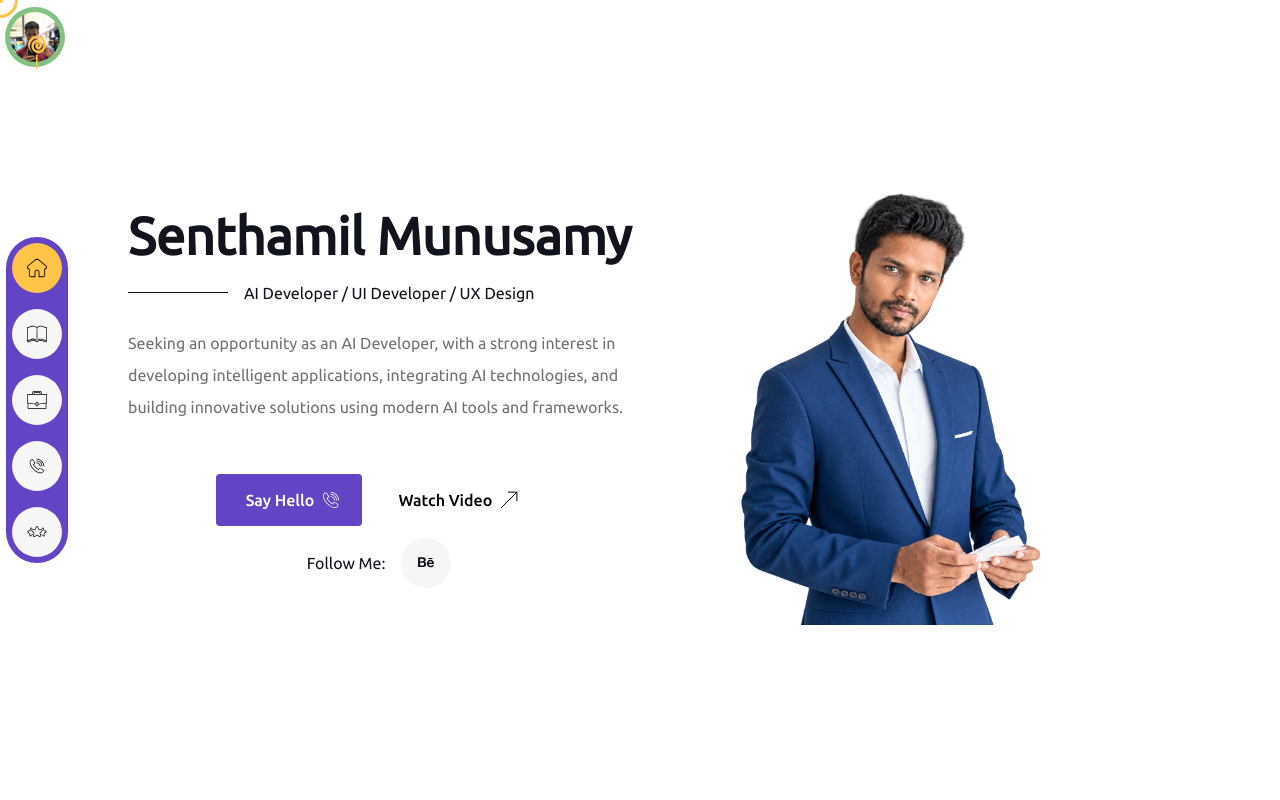
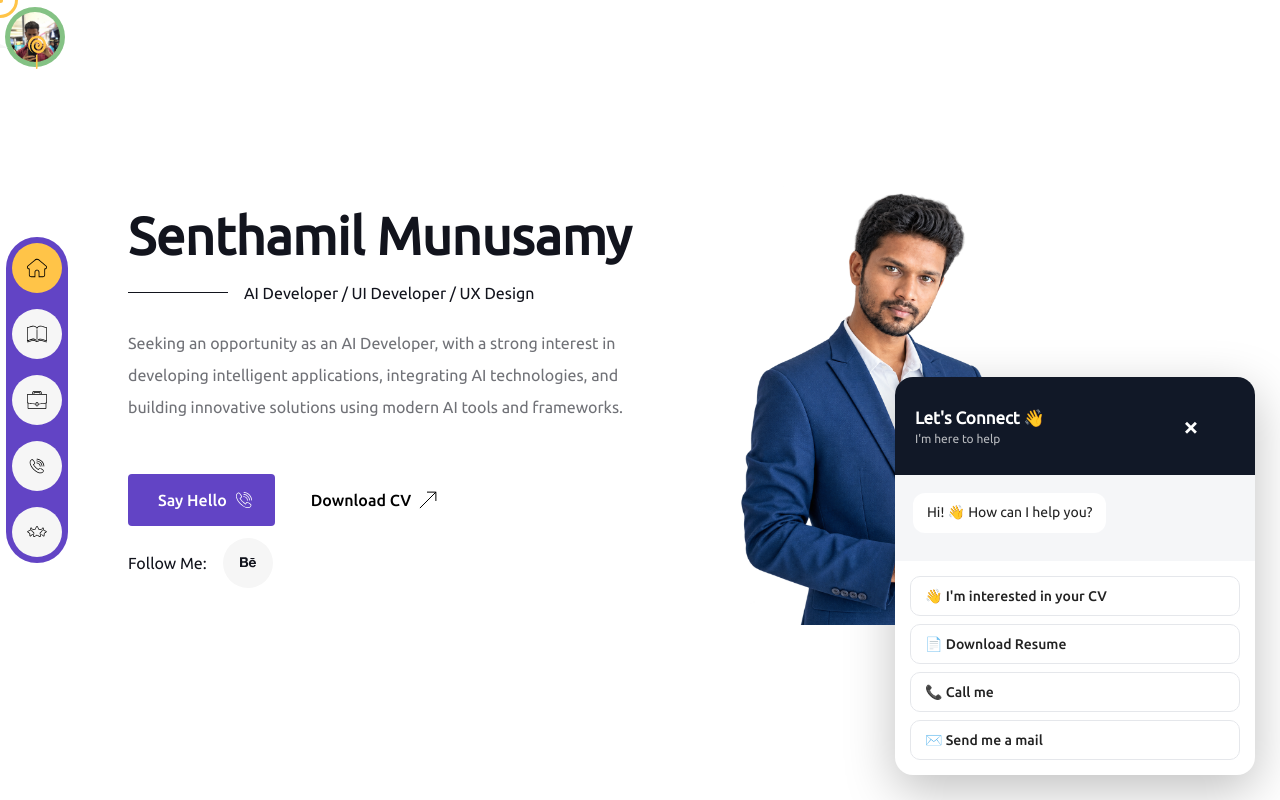
Before and after one commit to JammyJamm/Portfolio, a React (Create React App) app in the folder sourcecode/: page / in a window 1280 px wide. Both pictures are taken after a click on the button "Say Hello". Built offline with nearby package versions, Linux system fonts and the light colour scheme.

Commit message:
#Update Changes - Homepage changes

```diff
--- /dev/null
+++ b/sourcecode/src/pages/chatbot/Chatbot.js
@@ -0,0 +1,98 @@
+import { useState } from "react";
+import cvFile from "../assert/SenthamilResume.pdf";
+import "./style.scss";
+
+const ChatBot = ({ onClose }) => {
+  const [messages, setMessages] = useState([
+    {
+      sender: "bot",
+      text: "Hi! 👋 How can I help you?",
+    },
+  ]);
+
+  const addMessage = (userMessage, botMessage) => {
+    setMessages((prev) => [
+      ...prev,
+      { sender: "user", text: userMessage },
+      { sender: "bot", text: botMessage },
+    ]);
+  };
+
+  const downloadCV = () => {
+    const link = document.createElement("a");
+    link.href = cvFile;
+    link.download = "Senthamil_Munusamy_CV.pdf";
+    document.body.appendChild(link);
+    link.click();
+    document.body.removeChild(link);
+  };
+
+  const handleOption = (option) => {
+    switch (option) {
+      case "cv":
+        addMessage(
+          "I'm interested in your CV",
+          "Sure! You can download my latest CV below.",
+        );
+        break;
+
+      case "resume":
+        addMessage("Download resume", "Your resume download will start now.");
+        downloadCV();
+        break;
+
+      case "call":
+        addMessage("Call me", "Sure! You can call me directly.");
+        window.location.href = "tel:+919XXXXXXXXX";
+        break;
+
+      case "email":
+        addMessage("Send a mail", "Opening your email application...");
+        window.location.href =
+          "mailto:your-email@example.com?subject=Contact%20from%20Portfolio";
+        break;
+
+      default:
+        break;
+    }
+  };
+
+  return (
+    <div className="chatbot">
+      <div className="chatbot-header">
+        <div>
+          <strong>Let's Connect 👋</strong>
+          <span>I'm here to help</span>
+        </div>
+
+        <button className="chatbot-close" onClick={onClose}>
+          ×
+        </button>
+      </div>
+
+      <div className="chatbot-messages">
+        {messages.map((message, index) => (
+          <div key={index} className={`chat-message ${message.sender}`}>
+            {message.text}
+          </div>
+        ))}
+      </div>
+
+      <div className="chatbot-options">
+        <button onClick={() => handleOption("cv")}>
+          👋 I'm interested in your CV
+        </button>
+
+        <button onClick={() => handleOption("resume")}>
+          📄 Download Resume
+        </button>
+
+        <button onClick={() => handleOption("call")}>📞 Call me</button>
+
+        <button onClick={() => handleOption("email")}>✉️ Send me a mail</button>
+      </div>
+    </div>
+  );
+};
+
+export default ChatBot;
--- /dev/null
+++ b/sourcecode/src/pages/chatbot/style.scss
@@ -0,0 +1,115 @@
+.chatbot {
+  position: fixed;
+  right: 25px;
+  bottom: 25px;
+  width: 360px;
+  max-width: calc(100vw - 30px);
+  background: #ffffff;
+  border-radius: 18px;
+  overflow: hidden;
+  box-shadow: 0 15px 50px rgba(0, 0, 0, 0.25);
+  z-index: 9999;
+  animation: chatbotOpen 0.25s ease;
+}
+
+.chatbot-header {
+  display: flex;
+  align-items: center;
+  justify-content: space-between;
+  padding: 18px 20px;
+  background: #111827;
+  color: #ffffff;
+}
+
+.chatbot-header strong {
+  display: block;
+  font-size: 17px;
+}
+
+.chatbot-header span {
+  display: block;
+  margin-top: 4px;
+  font-size: 12px;
+  opacity: 0.7;
+}
+
+.chatbot-close {
+  border: 0;
+  background: transparent;
+  color: #ffffff;
+  font-size: 28px;
+  cursor: pointer;
+}
+
+.chatbot-messages {
+  max-height: 220px;
+  overflow-y: auto;
+  padding: 18px;
+  background: #f5f6f8;
+}
+
+.chat-message {
+  width: fit-content;
+  max-width: 85%;
+  padding: 10px 14px;
+  margin-bottom: 10px;
+  border-radius: 12px;
+  font-size: 14px;
+  line-height: 1.4;
+}
+
+.chat-message.bot {
+  background: #ffffff;
+  color: #222;
+}
+
+.chat-message.user {
+  margin-left: auto;
+  background: #111827;
+  color: #ffffff;
+}
+
+.chatbot-options {
+  display: flex;
+  flex-direction: column;
+  gap: 8px;
+  padding: 15px;
+}
+
+.chatbot-options button {
+  width: 100%;
+  padding: 11px 14px;
+  border: 1px solid #e5e7eb;
+  border-radius: 10px;
+  background: #ffffff;
+  color: #222;
+  text-align: left;
+  font-size: 14px;
+  cursor: pointer;
+  transition: 0.2s ease;
+}
+
+.chatbot-options button:hover {
+  background: #f1f3f5;
+  transform: translateX(2px);
+}
+
+@keyframes chatbotOpen {
+  from {
+    opacity: 0;
+    transform: translateY(20px) scale(0.95);
+  }
+
+  to {
+    opacity: 1;
+    transform: translateY(0) scale(1);
+  }
+}
+
+@media (max-width: 480px) {
+  .chatbot {
+    right: 15px;
+    bottom: 15px;
+    width: calc(100vw - 30px);
+  }
+}
--- a/sourcecode/src/pages/home/Index.js
+++ b/sourcecode/src/pages/home/Index.js
@@ -1,17 +1,19 @@
 import heroimg from "../assert/heroImg.png";
 import arrowImg from "../assert/arrow.svg";
 import FollowMe from "./FollowMe";
+import cvFile from "../assert/SenthamilResume.pdf";
 import "./style.scss";
 import { ReactComponent as Icon } from "../assert/contact.svg";
+import { useState } from "react";
+import ChatBot from "../chatbot/Chatbot";
 const HomePage = () => {
+  const [showChatBot, setShowChatBot] = useState(false);
   return (
     <div className="container-fluid ui-homepage green">
       <div className="col hori_center">
         <div className="col-6 text">
           <h1>Senthamil Munusamy</h1>
-          <label className="job">
-            AI Developer / UI Developer / UX Design{" "}
-          </label>
+          <label className="job">AI Developer / UI Developer / UX Design</label>
           <p className="jobDescription">
             Seeking an opportunity as an AI Developer, with a strong interest in
             developing intelligent applications, integrating AI technologies,
@@ -19,12 +21,25 @@ const HomePage = () => {
             frameworks.
           </p>
           <div className="btn-group">
-            <button className="primary-btn-icon">
+            <button
+              className="primary-btn-icon"
+              onClick={() => setShowChatBot(true)}
+            >
               Say Hello
               <Icon width="26px" height="26px" />
             </button>
-            <button className="secondary-btn">
-              Watch Video
+            <button
+              className="secondary-btn"
+              onClick={() => {
+                const link = document.createElement("a");
+                link.href = cvFile;
+                link.download = "Senthamil_Munusamy_CV.pdf";
+                document.body.appendChild(link);
+                link.click();
+                document.body.removeChild(link);
+              }}
+            >
+              Download CV
               <img src={arrowImg} />
             </button>
           </div>
@@ -34,6 +49,7 @@ const HomePage = () => {
           <img src={heroimg} alt="homepage" />
         </div>
       </div>
+      {showChatBot && <ChatBot onClose={() => setShowChatBot(false)} />}
     </div>
   );
 };
--- a/sourcecode/src/pages/noPage/style.scss
+++ b/sourcecode/src/pages/noPage/style.scss
@@ -48,7 +48,7 @@
   background: #fff;
   color: #0f1117;
 }
-.btn-group {
+.nopage-content .btn-group {
   display: flex;
   justify-content: center;
 }
```
Also changed, not shown: 1 other file (tests, documents, lock files or other folders).
